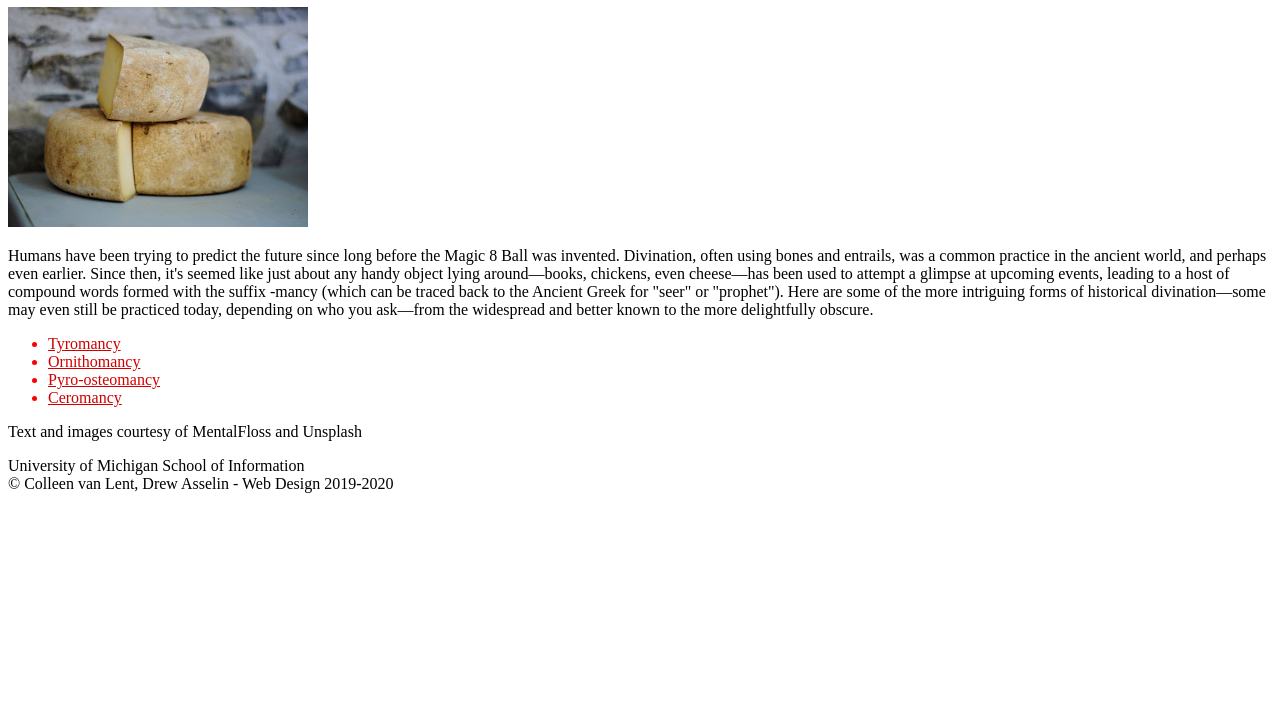
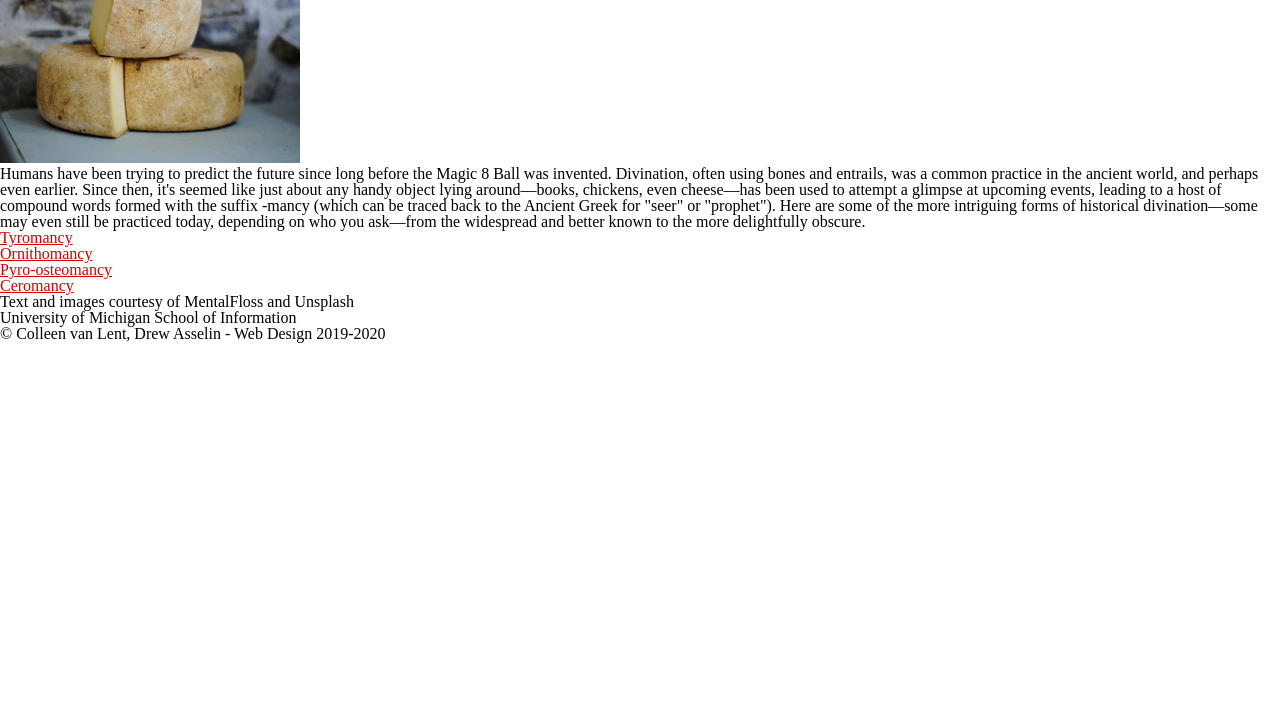
Before and after one commit to xuchaozj/ds2-css, a plain HTML site: page index.html in a window 1280 px wide. Shown: the part 73-800 px from the top of the page. Drawn offline with Linux system fonts and the light colour scheme.

Commit message:
Update index.html

```diff
--- a/index.html
+++ b/index.html
@@ -5,7 +5,7 @@
     <meta charset="utf-8">
     <title>4 Historical Divination Methods for Predicting the Future</title>
     <link rel="stylesheet" href="css/style.css">
-    <link rel="stylesheet" href="css/html5_reset.css">
+    <link rel="stylesheet" href="css/html5reset.css">
 
   </head>
   <body>
```
